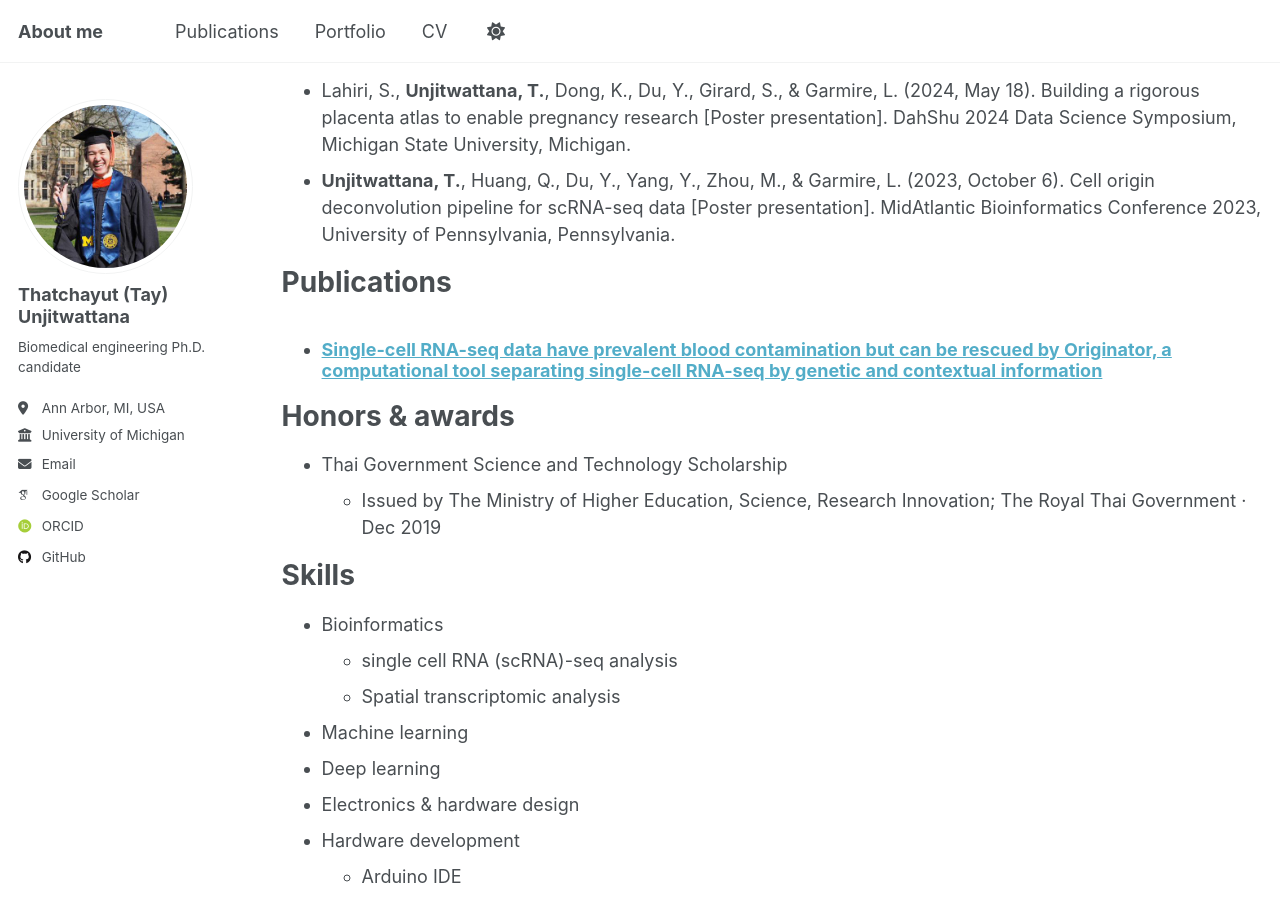
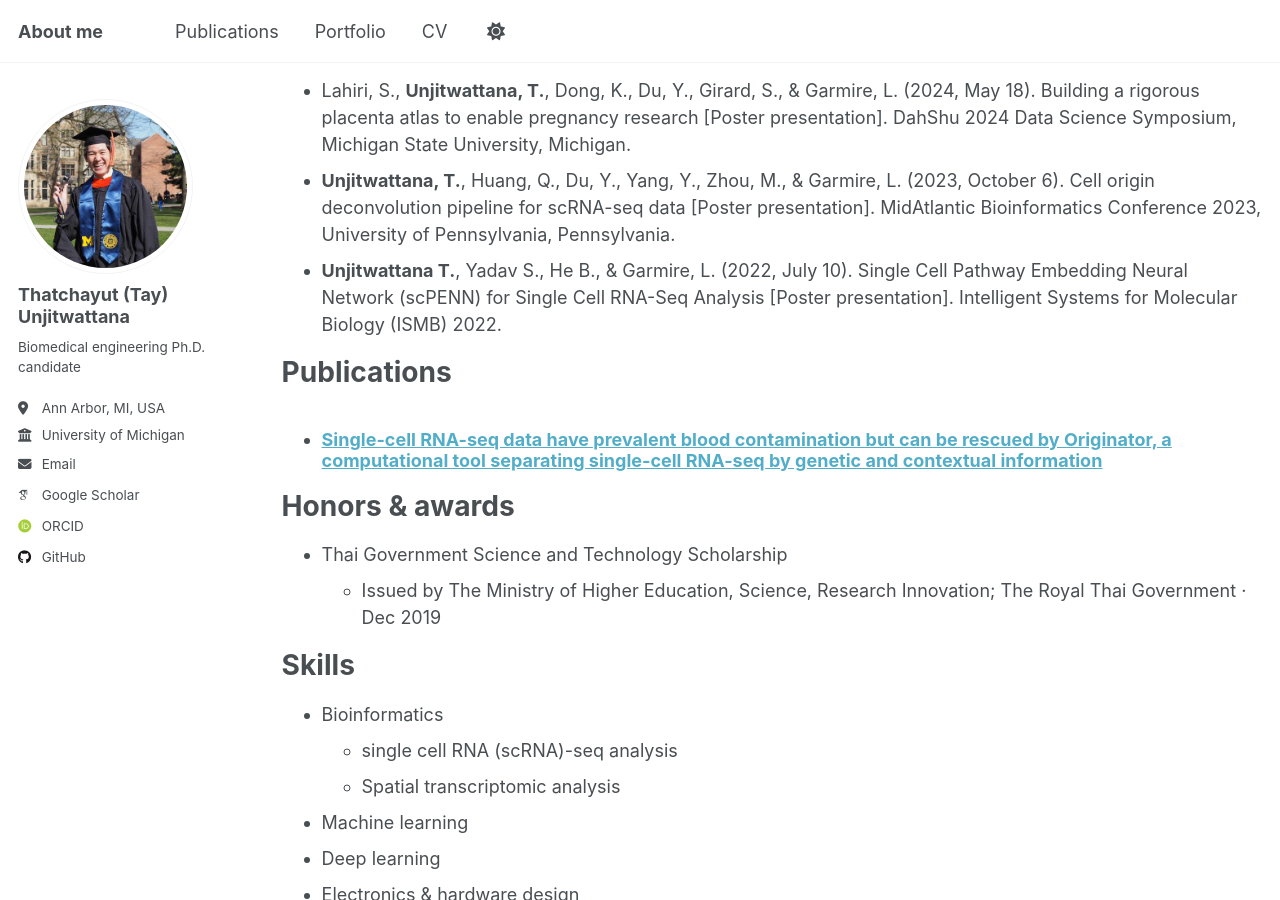
Before and after one commit to thatchayut/thatchayut.github.io, a Jekyll site: the page built from _pages/cv.md, in a window 1280 px wide and 900 px high, scrolled down 986 px. Built offline with Jekyll 4.4.1, drawn with Linux system fonts in a browser that asks for light colours; some web fonts are replaced.

Commit message:
Update cv.md

```diff
--- a/_pages/cv.md
+++ b/_pages/cv.md
@@ -38,6 +38,7 @@ Presentations
 ======
 * Lahiri, S., **Unjitwattana, T.**, Dong, K., Du, Y., Girard, S., & Garmire, L. (2024, May 18). Building a rigorous placenta atlas to enable pregnancy research [Poster presentation]. DahShu 2024 Data Science Symposium, Michigan State University, Michigan.
 * **Unjitwattana, T.**, Huang, Q., Du, Y., Yang, Y., Zhou, M., & Garmire, L. (2023, October 6). Cell origin deconvolution pipeline for scRNA-seq data [Poster presentation]. MidAtlantic Bioinformatics Conference 2023, University of Pennsylvania, Pennsylvania.
+* **Unjitwattana T.**, Yadav S., He B., & Garmire, L. (2022, July 10). Single Cell Pathway Embedding Neural Network (scPENN) for Single Cell RNA-Seq Analysis [Poster presentation]. Intelligent Systems for Molecular Biology (ISMB) 2022.
 
 
 Publications
```
